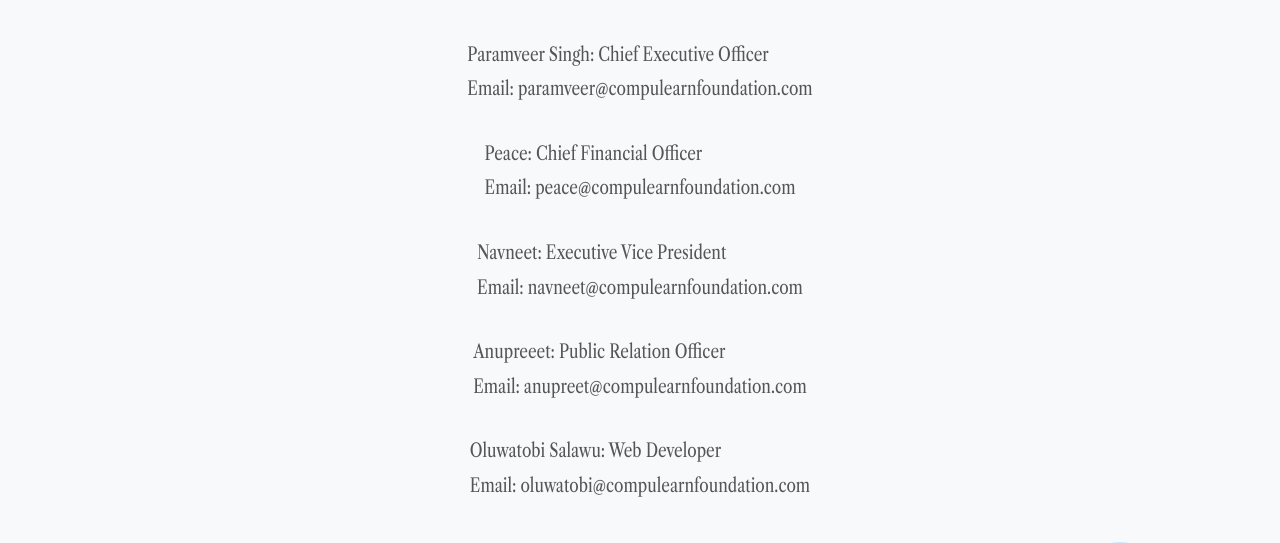
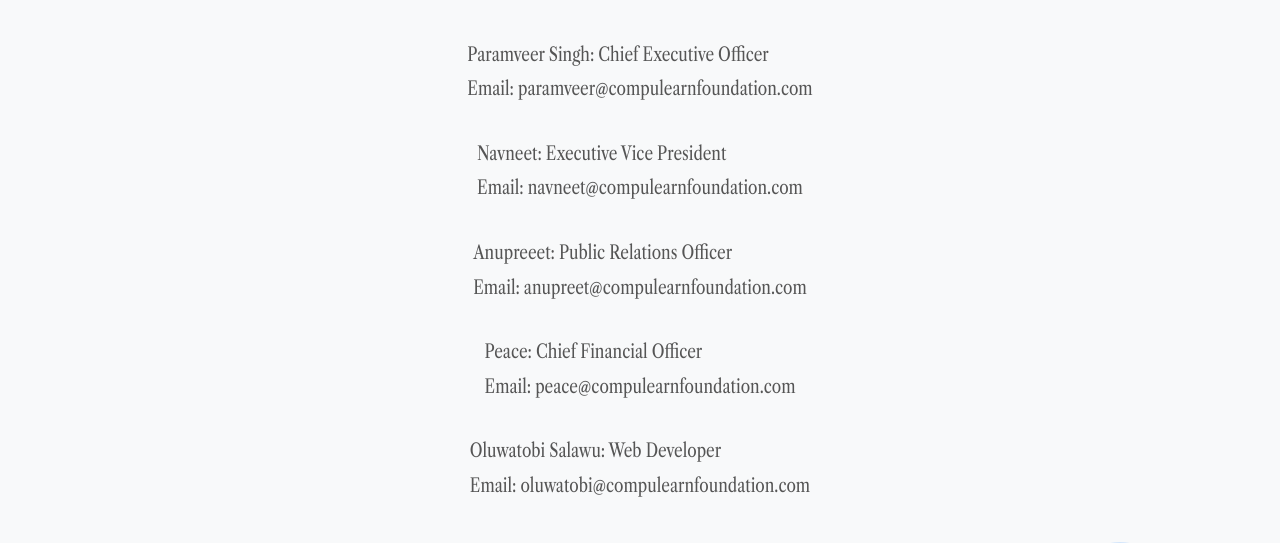
Before and after one commit to CompuLearn-Foundation/compulearnfoundation.com, a plain HTML site: page contact.html in a window 1280 px wide. Shown: the part 239-782 px from the top of the page. Drawn offline with nearby package versions, Linux system fonts and the light colour scheme; a web font is replaced by a local one.

Commit message:
Order fixed

```diff
--- a/contact.html
+++ b/contact.html
@@ -36,9 +36,9 @@
   <div class="container">
     <h2>Meet the Team</h2>
     <p>Paramveer Singh: Chief Executive Officer<br>Email: paramveer@compulearnfoundation.com</p>
+    <p>Navneet: Executive Vice President<br>Email: navneet@compulearnfoundation.com</p>
+    <p>Anupreeet: Public Relations Officer<br>Email: anupreet@compulearnfoundation.com</p>
     <p>Peace: Chief Financial Officer<br>Email: peace@compulearnfoundation.com</p>
-    <p>Navneet: Executive Vice President<br>Email: navneet@compulearnfoundation.com</p>
-    <p>Anupreeet: Public Relation Officer<br>Email: anupreet@compulearnfoundation.com</p>
     <p>Oluwatobi Salawu: Web Developer<br>Email: oluwatobi@compulearnfoundation.com</p>
   </div>
 </section>
```
